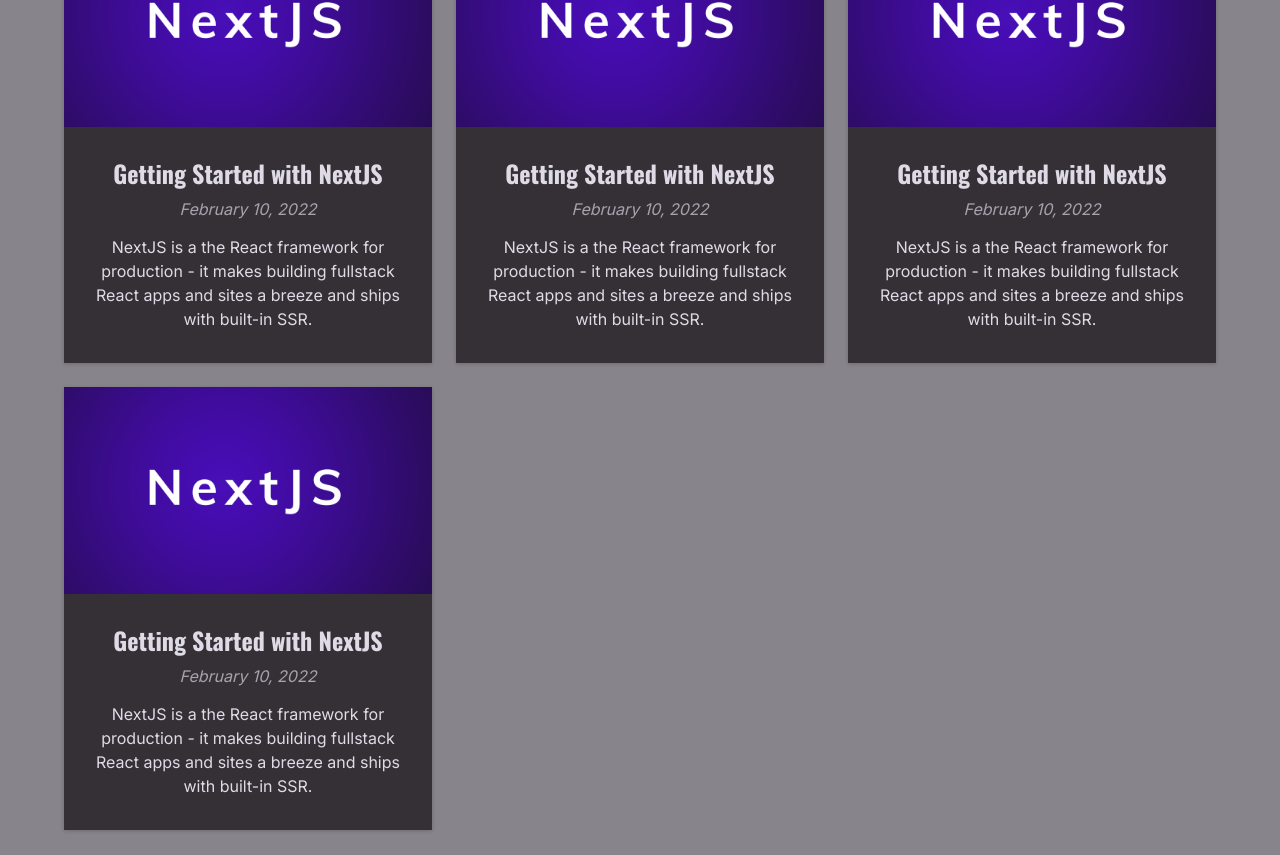
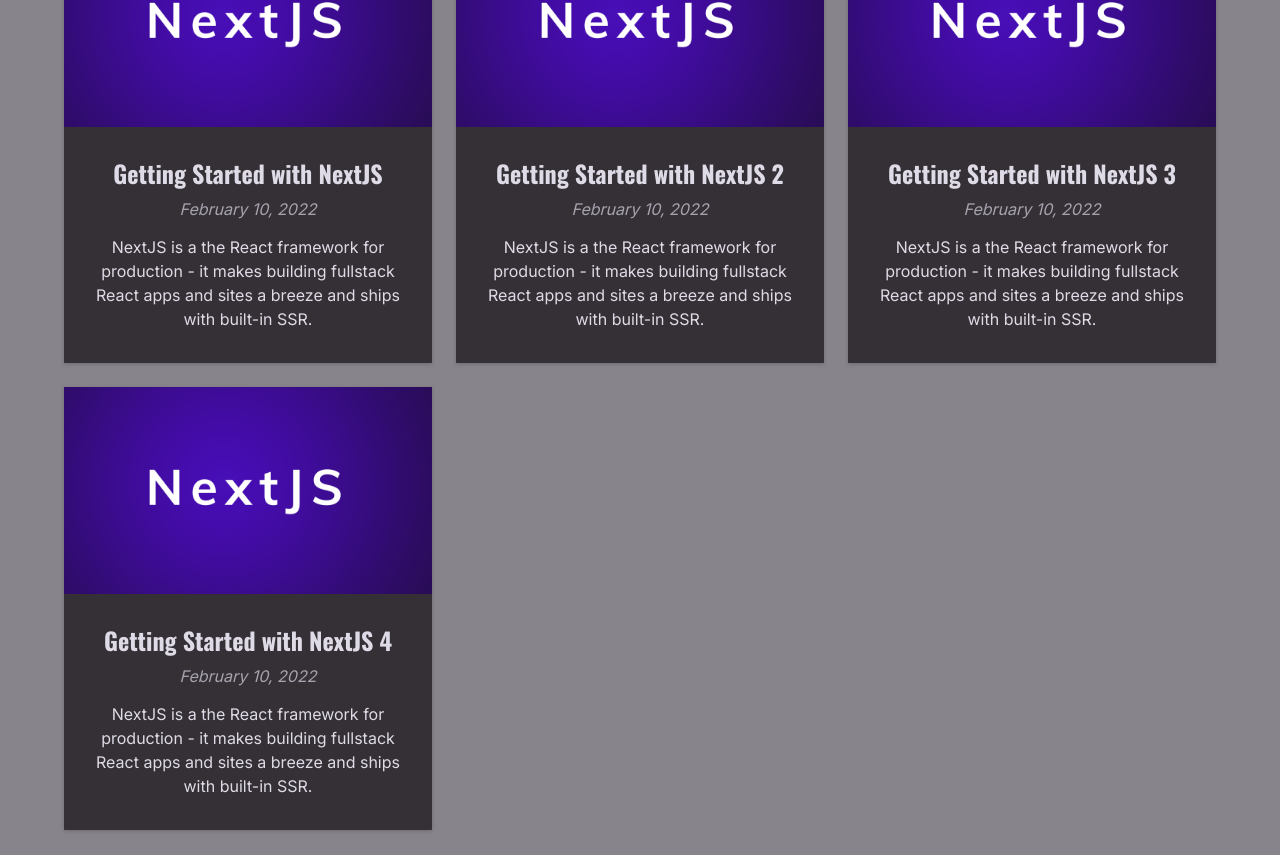
Before and after one commit to manijehshirzadeh/my-blog-next-app, a Next.js app: page /projects in a window 1280 px wide. Shown: the part 376-1231 px from the top of the page. Built offline with nearby package versions, Linux system fonts and the light colour scheme.

Commit message:
Added project details page, it reads the slug from the dynamic rout. Added functions to return the mock data

```diff
--- a/app/featured-projects.tsx
+++ b/app/featured-projects.tsx
@@ -7,8 +7,14 @@
 function FeaturedProjects(props: Props) {
 	return (
 		<section className={classes.latest}>
-			<h2>Featured Projects</h2>
-			<Projects projects={props.projects} />
+			{props.projects.length === 0 ? (
+				<h2>There is no Featured Projects</h2>
+			) : (
+				<>
+					<h2>Featured Projects</h2>
+					<Projects projects={props.projects} />
+				</>
+			)}
 		</section>
 	)
 }
--- a/app/page.tsx
+++ b/app/page.tsx
@@ -1,12 +1,13 @@
 import Hero from "@/components/hero"
 import FeaturedProjects from "./featured-projects"
-import { DUMMYـPROJECTS } from "@/mock-data"
+import { getFeaturedProjects } from "@/lib/projects-util"
 
 export default function Home() {
+	const featuredProjects = getFeaturedProjects()
 	return (
 		<>
 			<Hero />
-			<FeaturedProjects projects={DUMMYـPROJECTS} />
+			{featuredProjects && <FeaturedProjects projects={featuredProjects} />}
 		</>
 	)
 }
--- a/app/projects/page.tsx
+++ b/app/projects/page.tsx
@@ -1,6 +1,7 @@
-import { DUMMYـPROJECTS } from "@/mock-data"
 import FeaturedProjects from "../featured-projects"
+import { getAllProjects } from "@/lib/projects-util"
 
-export default function AllProjectsPage() {
-	return <FeaturedProjects projects={DUMMYـPROJECTS} />
+export default async function AllProjectsPage() {
+	const allProjects = await getAllProjects()
+	return <FeaturedProjects projects={allProjects} />
 }
--- /dev/null
+++ b/lib/projects-util.ts
@@ -0,0 +1,23 @@
+import { DUMMYـPROJECTS } from "@/mock-data"
+
+import { Project } from "@/types"
+
+export function getProjectData(projectSlug: string): Project | undefined {
+	return DUMMYـPROJECTS.find(project => project.slug === projectSlug)
+}
+
+export function getAllProjects(): Project[] | [] {
+	const sortedProjects = DUMMYـPROJECTS.sort((projectA, projectB) =>
+		projectA.date > projectB.date ? -1 : 1
+	)
+
+	return sortedProjects
+}
+
+export function getFeaturedProjects(): Project[] | [] {
+	const allProjects = getAllProjects()
+
+	const featuredProjects = allProjects?.filter(project => project.isFeatured)
+
+	return featuredProjects
+}
--- a/mock-data/index.ts
+++ b/mock-data/index.ts
@@ -5,30 +5,38 @@
 		image: "getting-started-nextjs.png",
 		excerpt:
 			"NextJS is a the React framework for production - it makes building fullstack React apps and sites a breeze and ships with built-in SSR.",
-		date: "2022-02-10"
+		date: "2022-02-10",
+		isFeatured: true,
+		content: "This is a sample content "
 	},
 	{
 		slug: "getting-started-with-nextjs2",
-		title: "Getting Started with NextJS",
+		title: "Getting Started with NextJS 2",
 		image: "getting-started-nextjs.png",
 		excerpt:
 			"NextJS is a the React framework for production - it makes building fullstack React apps and sites a breeze and ships with built-in SSR.",
-		date: "2022-02-10"
+		date: "2022-02-10",
+		isFeatured: true,
+		content: "This is a sample content 2"
 	},
 	{
 		slug: "getting-started-with-nextjs3",
-		title: "Getting Started with NextJS",
+		title: "Getting Started with NextJS 3",
 		image: "getting-started-nextjs.png",
 		excerpt:
 			"NextJS is a the React framework for production - it makes building fullstack React apps and sites a breeze and ships with built-in SSR.",
-		date: "2022-02-10"
+		date: "2022-02-10",
+		isFeatured: true,
+		content: "This is a sample content 3"
 	},
 	{
 		slug: "getting-started-with-nextjs4",
-		title: "Getting Started with NextJS",
+		title: "Getting Started with NextJS 4",
 		image: "getting-started-nextjs.png",
 		excerpt:
 			"NextJS is a the React framework for production - it makes building fullstack React apps and sites a breeze and ships with built-in SSR.",
-		date: "2022-02-10"
+		date: "2022-02-10",
+		isFeatured: true,
+		content: "This is a sample content 4"
 	}
 ]
--- a/types/index.ts
+++ b/types/index.ts
@@ -4,4 +4,6 @@
 	excerpt: string
 	date: string
 	slug: string
+	isFeatured: boolean
+	content: string
 }
```
Also changed, not shown: app/projects/[projectId]/page.tsx (+13 -2 lines), components/projects/project-details.tsx (+9 -10 lines).
